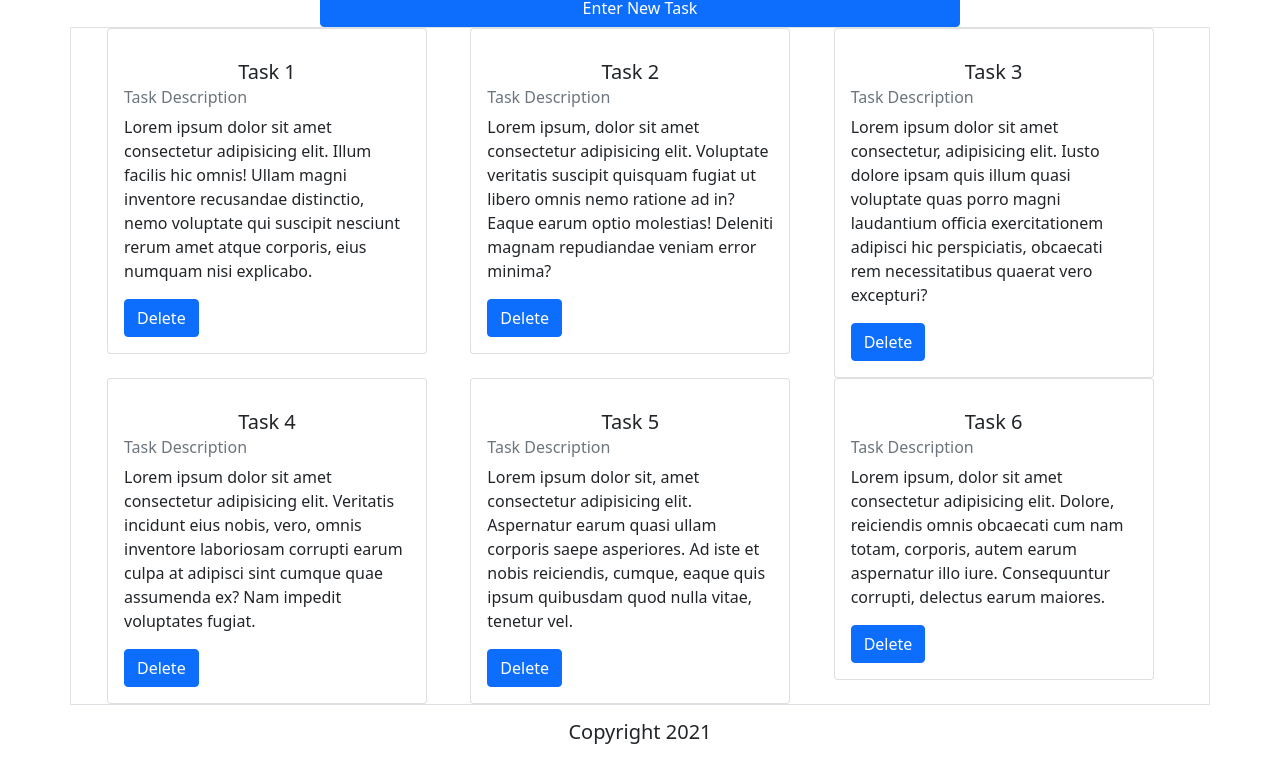
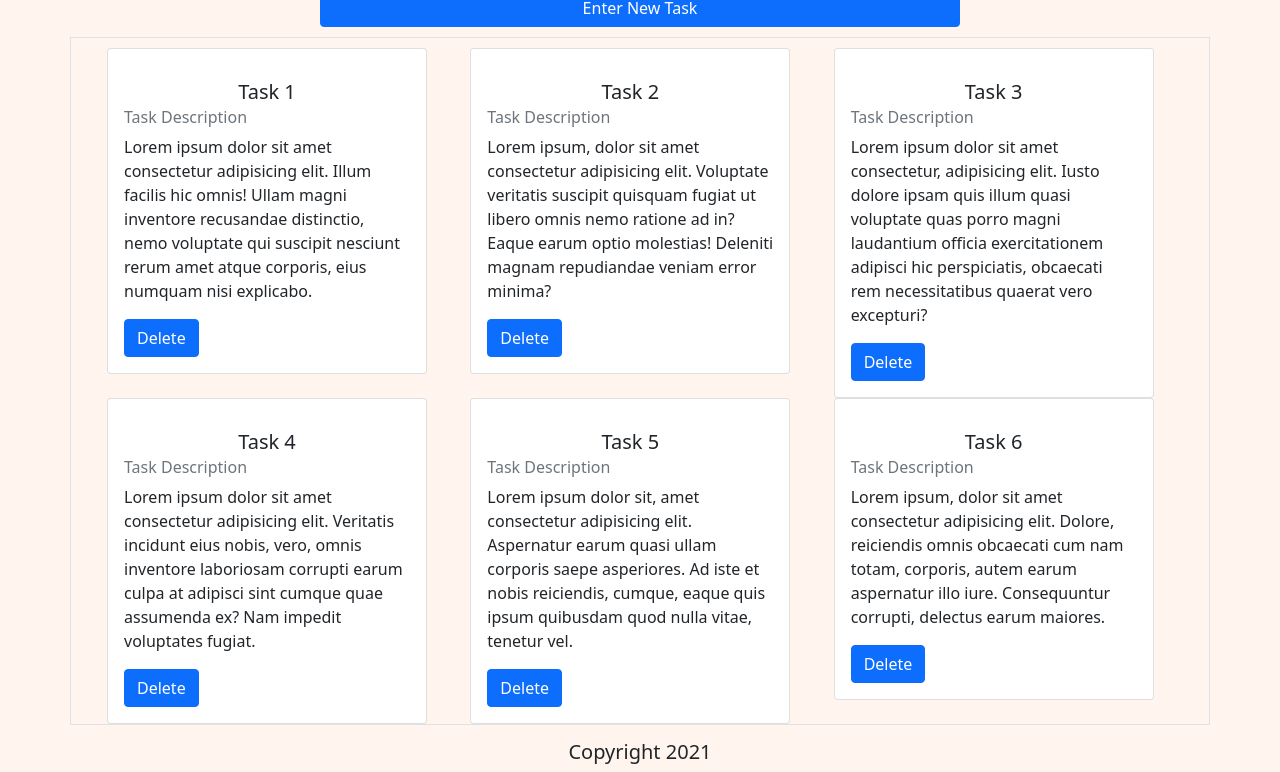
Before and after one commit to JWD005/finalproject_J-Naveen, a plain HTML site: page index.html in a window 1280 px wide. Shown: the part 82-854 px from the top of the page. Drawn offline with nearby package versions, Linux system fonts and the light colour scheme.

Commit message:
adding margin and background color

```diff
--- a/css/styles.css
+++ b/css/styles.css
@@ -12,3 +12,7 @@
     text-align: center;
     padding-top: 15px;
 }
+
+.container {
+    margin-top: 10px;
+}
--- a/index.html
+++ b/index.html
@@ -11,7 +11,7 @@
 <title>Task Planner</title>
 </head>
 
-<body>
+<body style="background-color:seashell">
 
 <!--Modal Start-->
 
```
